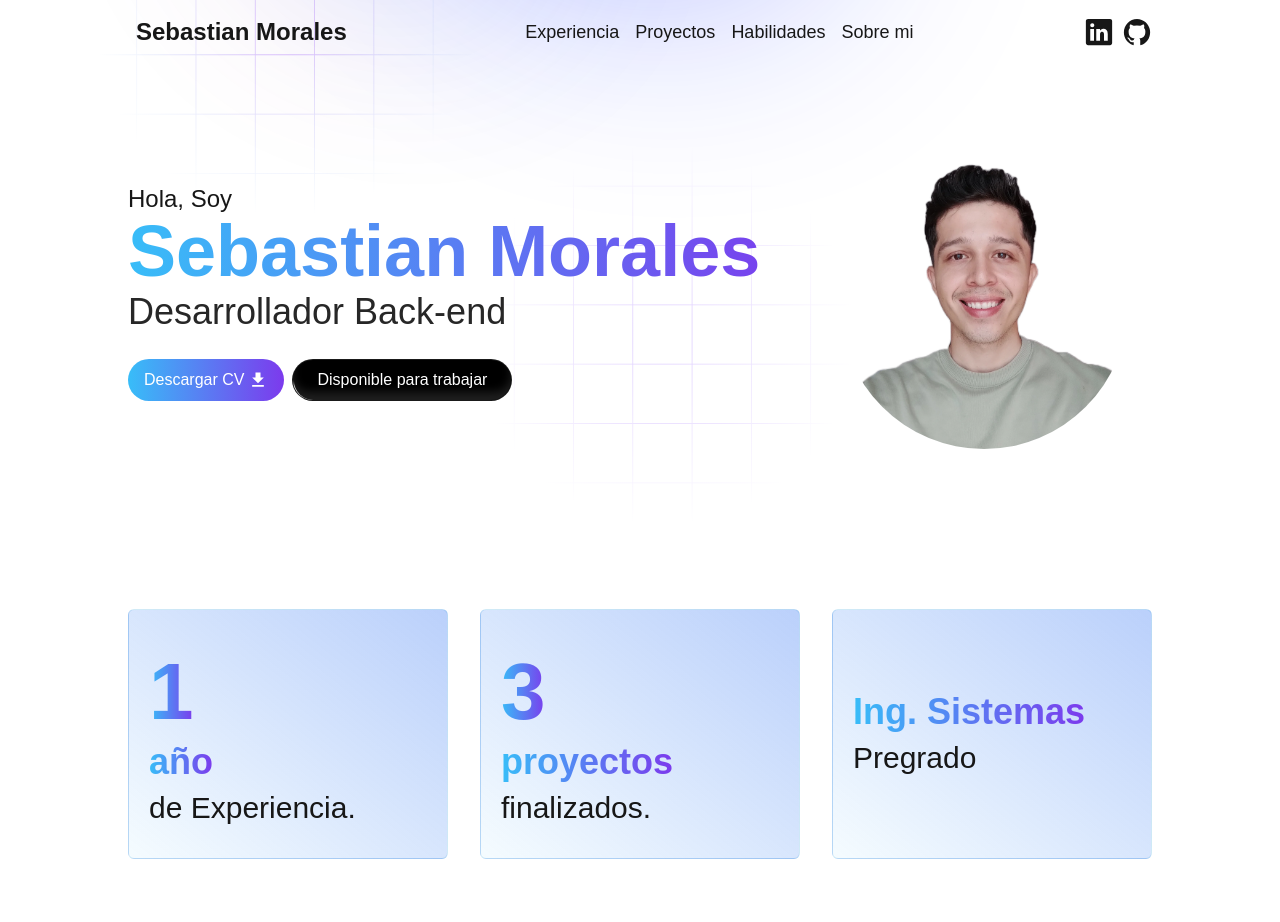
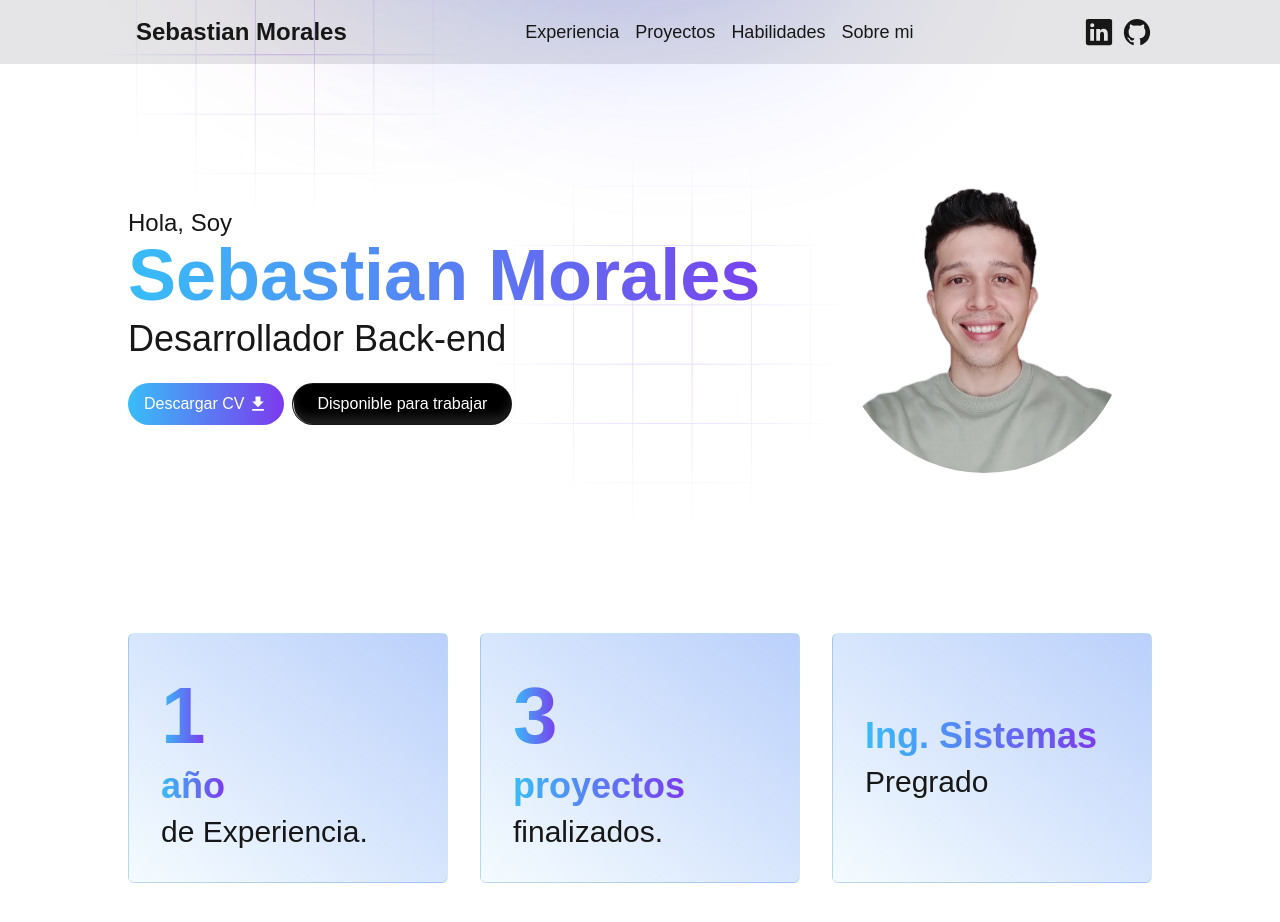
Before and after one commit to sebasmrl/portfolio, a Next.js app: page / in a window 1280 px wide. Shown: the top 922 px of the page. Built offline with nearby package versions, Linux system fonts and the light colour scheme.

Commit message:
Fixed: components desing

```diff
--- a/src/app/globals.css
+++ b/src/app/globals.css
@@ -84,3 +84,9 @@ body {
     @apply bg-background text-foreground;
   }
 }
+
+.progress-scrollview-1{
+  animation-timeline: scroll(root block);
+  animation-range: 0px 20px;
+  transition: all;
+}
--- a/src/app/page.tsx
+++ b/src/app/page.tsx
@@ -4,13 +4,29 @@ import { InitialSection } from "@/components/sections/InitialSection";
 
 export default function HomePage() {
   return (
-    <div className="w-full relative bg-transparent">
+    <div className="w-full relative bg-transparent overflow-hidden">
       <BackgroundSvg />
       <Header/>
-      <main className="flex flex-col px-4 sm:px-32 pt-14 ">
+      <main className="flex flex-col px-4 sm:px-10 md:px-10 lg:px-32 pt-14 sm:pt-20 ">
         <InitialSection />
         <CoreFeaturesSection />
 
+       <br />
+       <br />
+       <br />
+       <br />
+       <br />
+       <br />
+       <br />
+       <br />
+       <br />
+       <br />
+       <br />
+       <br />
+       <br />
+       <br />
+       <br />
+       <br />
       </main>
 
     </div>
--- a/src/components/background-svg/BackgroundSvg.tsx
+++ b/src/components/background-svg/BackgroundSvg.tsx
@@ -7,7 +7,7 @@ interface Props{
 
 export const BackgroundSvg = ({ image="/svgs/section2.svg"}:Props) => {
   return (
-    <div className="absolute -z-10 w-full h-auto object-fill">
+    <div className="absolute -z-10 w-full h-auto object-cover scale-150 top-10 sm:top-0 sm:scale-100">
          <Image
                 className="w-full h-full"
                 src={image}
--- a/src/components/header/Header.tsx
+++ b/src/components/header/Header.tsx
@@ -3,7 +3,7 @@ import { IoLogoGithub, IoLogoLinkedin } from "react-icons/io5"
 
 export const Header = () => {
   return (
-    <header className="flex justify-between items-center py-2 px-4 sm:px-32  fixed w-full"> {/* bg-sky-900 bg-opacity-5 backdrop-filter */}
+    <header className="flex justify-between items-center py-2 px-4 sm:px-32  fixed w-full animate-header-reveal progress-scrollview-1 bg-slate-950  z-10"> {/* bg-sky-900 bg-opacity-5 backdrop-filter */}
             <Link href={'/'} className="p-2 text-2xl font-black ">Sebastian Morales</Link>
 
 
--- a/src/components/sections/InitialSection.tsx
+++ b/src/components/sections/InitialSection.tsx
@@ -24,7 +24,7 @@ export const InitialSection = () => {
                 <p className="font-medium text-2xl">Hola, Soy</p>
                 <h1 className=" font-extrabold text-transparent text-5xl md:text-7xl bg-clip-text bg-gradient-to-r from-sky-400 to-violet-600">Sebastian Morales</h1>
                 <WordRotate className="text-3xl sm:text-4xl font-light" words={["Ingeniero de Sistemas", "Desarrollador Front-end", "Desarrollador Back-end", "Diseñador Ui"]} />
-                <div className="flex gap-2 mt-4 text-sm sm:text-base justify-center sm:justify-start">
+                <div className="flex gap-2 mt-4 text-sm md:text-base justify-center sm:justify-start">
                     <Link href={'/'} className="flex flex-nowrap items-center text-white content-center justify-center gap-1 py-2 px-4  rounded-full bg-gradient-to-r from-sky-400 to-violet-600 hover:bg-gradient-to-l active:opacity-65" >
                         <span className="">Descargar CV</span>
                         <MdDownload size={20} className="" /></Link>
--- a/src/components/sections/core-features/CoreFeatureItem.tsx
+++ b/src/components/sections/core-features/CoreFeatureItem.tsx
@@ -7,14 +7,14 @@ interface Props{
 
 export const CoreFeatureItem = ({ accentTitle="Title",accentText="Accent", text="text Test"}:Props) => {
   return (
-    <article className="flex flex-col  min-h-full  p-5 border dark:border-blue-600/40 border-sky-600/15 bg-gradient-to-tr from-sky-400/5 to-blue-600/30 rounded-md py-8 items-start justify-center">
-        <p className="font-extrabold text-[5rem] bg-clip-text bg-gradient-to-r from-sky-400 to-violet-600 text-transparent  leading-tight">
+    <article className="flex flex-col  border dark:border-blue-600/40 border-sky-600/15 bg-gradient-to-tr from-sky-400/5 to-blue-600/30 rounded-md py-4 px-8  sm:py-8 items-start justify-center min-h-44">
+        <p className="font-extrabold text-5xl sm:text-[5rem] bg-clip-text bg-gradient-to-r from-sky-400 to-violet-600 text-transparent  leading-tight">
           {accentTitle}
         </p>
-        <p className="font-extrabold text-4xl bg-clip-text bg-gradient-to-r from-sky-400 to-violet-600 text-transparent pb-2">
+        <p className="font-extrabold text-3xl sm:text-4xl bg-clip-text bg-gradient-to-r from-sky-400 to-violet-600 text-transparent pb-2">
           {accentText}
         </p>
-        <p className="w-full font-normal text-3xl">
+        <p className="w-full font-normal  text-2xl sm:text-3xl ">
             {text}
         </p>
       </article>
--- a/src/components/sections/core-features/CoreFeaturesSection.tsx
+++ b/src/components/sections/core-features/CoreFeaturesSection.tsx
@@ -9,7 +9,7 @@ const features: { accentTitle?:string, accentText?: string; text?: string }[] =
 
 export const CoreFeaturesSection = () => {
   return (
-    <section className='grid grid-cols-1 sm:grid-cols-3 gap-x-8  py-20 gap-y-4'>
+    <section className='grid grid-cols-1 md:grid-cols-3 gap-x-8  py-20 gap-y-4 '>
       {
         features.map((feature,i) => (
           <CoreFeatureItem
--- a/tailwind.config.ts
+++ b/tailwind.config.ts
@@ -66,7 +66,8 @@ const config: Config = {
   		},
   		animation: {
   			'shimmer-slide': 'shimmer-slide var(--speed) ease-in-out infinite alternate',
-  			'spin-around': 'spin-around calc(var(--speed) * 2) infinite linear'
+  			'spin-around': 'spin-around calc(var(--speed) * 2) infinite linear',
+  			'header-reveal': 'header-reveal auto ease-in-out both'
   		},
   		keyframes: {
   			'shimmer-slide': {
@@ -87,7 +88,18 @@ const config: Config = {
   				'100%': {
   					transform: 'translateZ(0) rotate(360deg)'
   				}
-  			}
+  			},
+			'header-reveal':{
+				'0%':{
+					'--tw-bg-opacity': '0.1',
+				},
+				'100%':{
+					'--tw-bg-opacity': '0.6',
+					'--tw-backdrop-blur': 'blur(4px)',
+					'-webkit-backdrop-filter': 'var(--tw-backdrop-blur) var(--tw-backdrop-brightness) var(--tw-backdrop-contrast) var(--tw-backdrop-grayscale) var(--tw-backdrop-hue-rotate) var(--tw-backdrop-invert) var(--tw-backdrop-opacity) var(--tw-backdrop-saturate) var(--tw-backdrop-sepia)',
+    				'backdrop-filter': 'var(--tw-backdrop-blur) var(--tw-backdrop-brightness) var(--tw-backdrop-contrast) var(--tw-backdrop-grayscale) var(--tw-backdrop-hue-rotate) var(--tw-backdrop-invert) var(--tw-backdrop-opacity) var(--tw-backdrop-saturate) var(--tw-backdrop-sepia)'
+				}
+			}
   		}
   	}
   },
```
